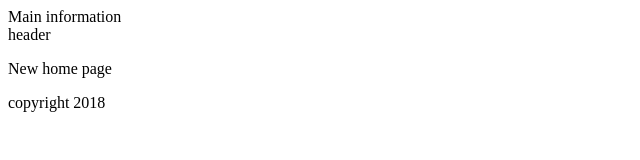
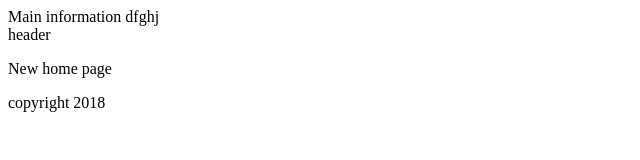
Before and after one commit to NastyaArkhipenko/Portfolio, a plain HTML site: page home.html in a window 1280 px wide. Shown: the full height of the page, 0-640 px from the left. Drawn offline with Linux system fonts and the light colour scheme.

Commit message:
new section in html

```diff
--- a/home.html
+++ b/home.html
@@ -5,7 +5,7 @@
 	<title>Document</title>
 </head>
 <body>
-	<secion class="main"> Main information</secion>
+	<secion class="main"> Main information dfghj</secion>
 	<header>header</header>
 	<p>New home page</p>
 	<futter> copyright 2018 </futter>
```
